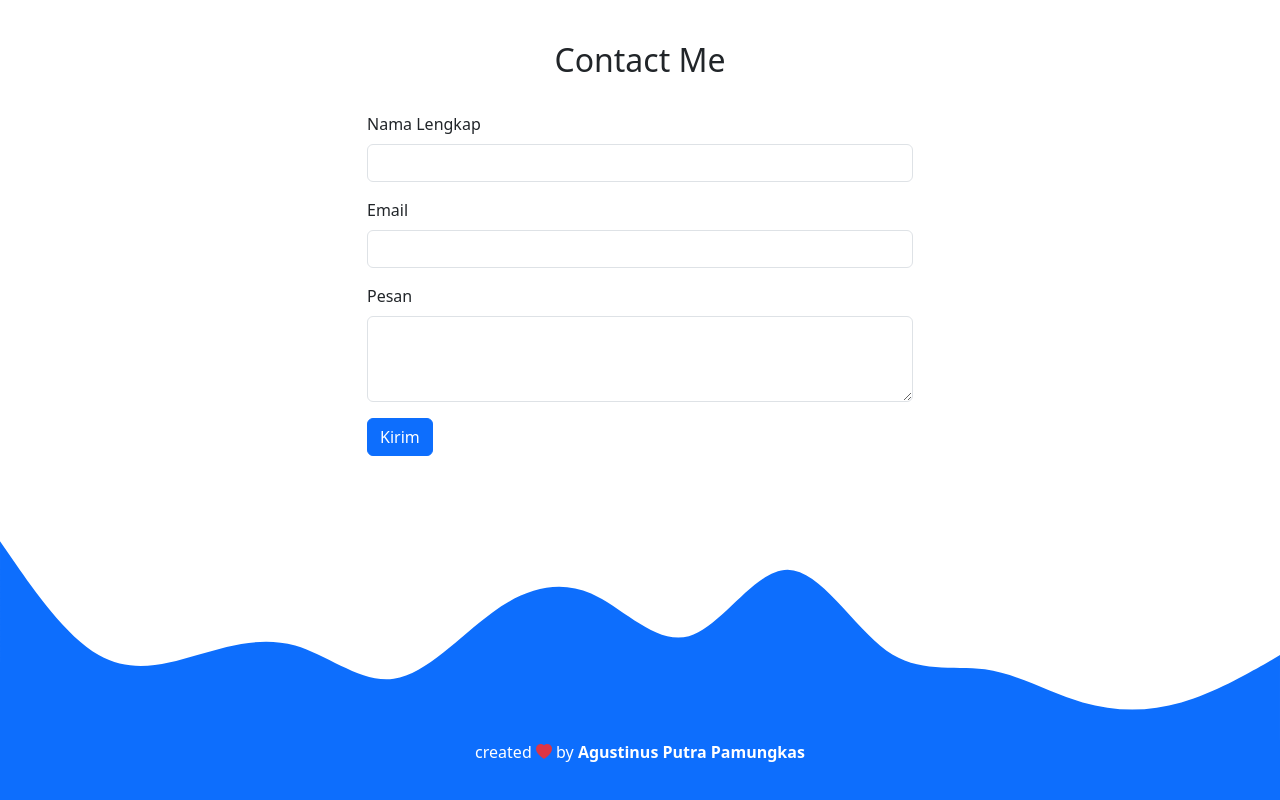
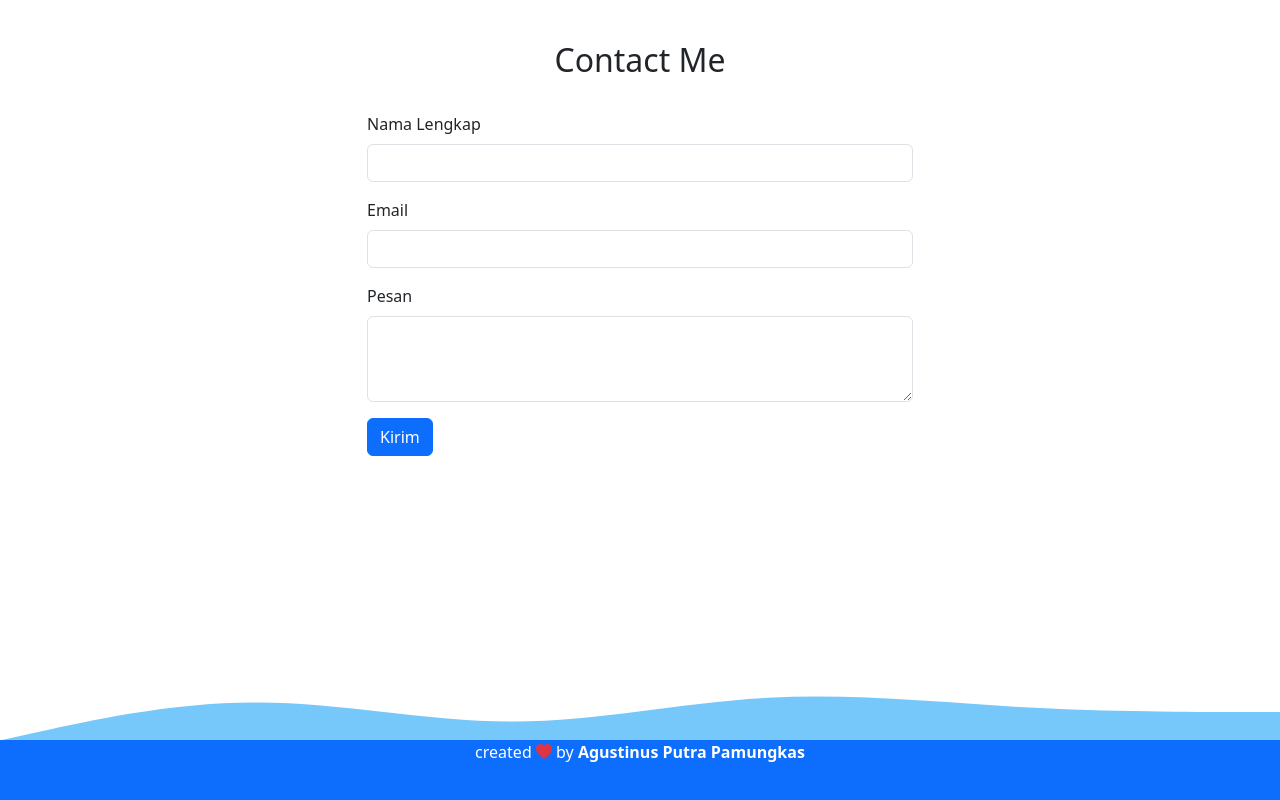
Before and after one commit to ap-pamungkas/ap-pamungkas.github.io, a plain HTML site: page index.html in a window 1280 px wide. Shown: the part 2764-3564 px from the top of the page. Drawn offline with nearby package versions, Linux system fonts and the light colour scheme.

Commit message:
mengubah warna footer

```diff
--- a/index.html
+++ b/index.html
@@ -189,11 +189,7 @@
                 </div>
             </div>
         </div>
-        <svg xmlns="http://www.w3.org/2000/svg" viewBox="0 0 1440 320">
-            <path fill=" #0d6efd" fill-opacity="1"
-                d="M0,96L18.5,122.7C36.9,149,74,203,111,224C147.7,245,185,235,222,224C258.5,213,295,203,332,213.3C369.2,224,406,256,443,250.7C480,245,517,203,554,176C590.8,149,628,139,665,154.7C701.5,171,738,213,775,202.7C812.3,192,849,128,886,128C923.1,128,960,192,997,218.7C1033.8,245,1071,235,1108,240C1144.6,245,1182,267,1218,277.3C1255.4,288,1292,288,1329,277.3C1366.2,267,1403,245,1422,234.7L1440,224L1440,320L1421.5,320C1403.1,320,1366,320,1329,320C1292.3,320,1255,320,1218,320C1181.5,320,1145,320,1108,320C1070.8,320,1034,320,997,320C960,320,923,320,886,320C849.2,320,812,320,775,320C738.5,320,702,320,665,320C627.7,320,591,320,554,320C516.9,320,480,320,443,320C406.2,320,369,320,332,320C295.4,320,258,320,222,320C184.6,320,148,320,111,320C73.8,320,37,320,18,320L0,320Z">
-            </path>
-        </svg>
+        <svg xmlns="http://www.w3.org/2000/svg" viewBox="0 0 1440 320"><path fill="#77c8fa" fill-opacity="1" d="M0,320L48,309.3C96,299,192,277,288,277.3C384,277,480,299,576,298.7C672,299,768,277,864,272C960,267,1056,277,1152,282.7C1248,288,1344,288,1392,288L1440,288L1440,320L1392,320C1344,320,1248,320,1152,320C1056,320,960,320,864,320C768,320,672,320,576,320C480,320,384,320,288,320C192,320,96,320,48,320L0,320Z"></path></svg>
     </section>
     <!-- penutup contact me -->
 
```
